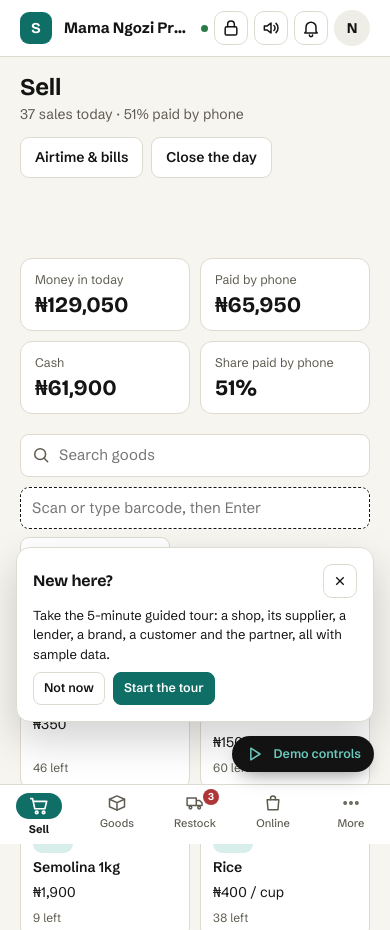
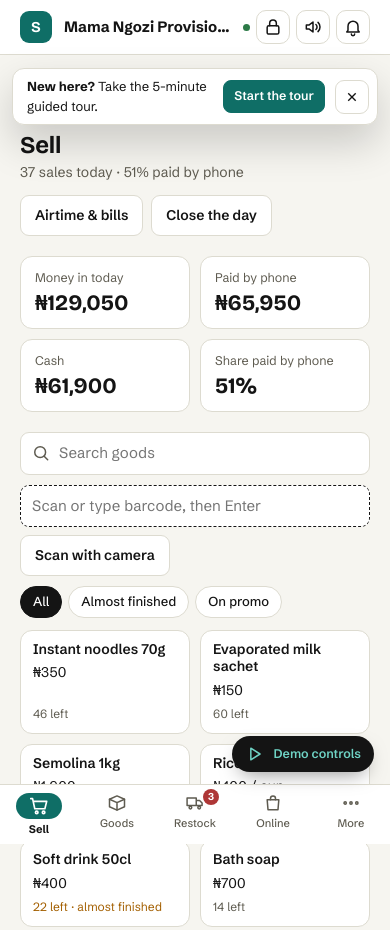
Before and after one commit to Tenites-Inc/Halites-shopbook, a plain HTML site: page index.html in a window 390 px wide. Shown: the top 930 px of the page. Drawn offline with nearby package versions, Linux system fonts and the light colour scheme.

Commit message:
Persona board pass 2: tour banner, compact tiles, tighter header
- On phones the first-visit tour offer is a one-line banner under the header
- Goods tiles drop the letter squares on phones, fitting more on screen
- The avatar hides on phones so the shop name has room
- Empty slots on the Sell page no longer leave a gap

Co-Authored-By: Claude Opus 5.5 <noreply@anthropic.com>
Claude-Session: https://claude.ai/code/session_01Hpz3efDTui2a4PRTJjixxm

```diff
--- a/index.html
+++ b/index.html
@@ -197,6 +197,7 @@ td.r, th.r{text-align:right}
 #demoswitch .rolesel{justify-content:space-between}
 #demoswitch .rolesel > span{display:inline!important}
 #demoswitch .rolesel select{max-width:62%}
+#parked:empty,#sellreq:empty,#packsell:empty{display:none}
 .ptile.isout{opacity:.62}
 .ptile.isout .tile{background:var(--surface-2)}
 
@@ -253,6 +254,9 @@ td.r, th.r{text-align:right}
   .cart{position:static}
   .page{padding-block:16px 150px}
   .tour{bottom:calc(122px + env(safe-area-inset-bottom,0px))}
+  .tour.intro{top:calc(68px + env(safe-area-inset-top,0px)); bottom:auto; left:max(12px,env(safe-area-inset-left,0px)); right:max(12px,env(safe-area-inset-right,0px)); width:auto; flex-direction:row; align-items:center; gap:10px; padding:8px 8px 8px 14px; border-radius:12px}
+  .tour.intro p{flex:1; min-width:0}
+  body.has-intro .page{padding-top:76px}
   .bnav{display:grid; grid-template-columns:repeat(5,1fr); position:fixed; left:0; right:0; bottom:0; z-index:40; background:var(--surface); border-top:1px solid var(--line); padding-bottom:env(safe-area-inset-bottom,0px); padding-left:env(safe-area-inset-left,0px); padding-right:env(safe-area-inset-right,0px)}
   .bnav a{display:flex; flex-direction:column; align-items:center; gap:2px; padding:8px 2px 7px; font-size:11px; font-weight:500; color:var(--muted); text-decoration:none; position:relative}
   .bnav a[aria-current="page"]{color:var(--ink); font-weight:700}
@@ -275,6 +279,10 @@ td.r, th.r{text-align:right}
   .bar .in{flex-wrap:nowrap}
   .bar .right{width:auto; flex-wrap:nowrap; justify-content:flex-end}
   .bar .sync > span{display:none}
+  .bar .avatar{display:none}
+  .ptile .tile{display:none}
+  .ptile{min-height:0; padding:10px 12px; gap:4px}
+  .ptile .top:not(:has(.badge)){display:none}
   .meter{display:block; width:44px; margin:4px 0 0 auto}
   table.je thead{display:none}
   table.je tr{display:grid; grid-template-columns:minmax(0,1fr) auto; gap:2px 12px; padding:10px 0; border-bottom:1px solid var(--line)}
@@ -2194,8 +2202,11 @@ function tourGo(i){
 function tourHL(){ document.querySelectorAll('.tour-hl').forEach(e => e.classList.remove('tour-hl')); const st = TOUR[ui.tour]; if(!st || !st.hl) return; const el = document.querySelector(st.hl); if(el){ el.classList.add('tour-hl'); try { el.scrollIntoView({block:'center', behavior:'smooth'}); } catch(e){} } }
 function renderTour(){
   const el = $('#tour');
-  if(ui.tour === null || ui.tour === undefined){ el.hidden = true; document.querySelectorAll('.tour-hl').forEach(e => e.classList.remove('tour-hl')); return; }
+  if(ui.tour === null || ui.tour === undefined){ document.body.classList.remove('has-intro'); el.hidden = true; document.querySelectorAll('.tour-hl').forEach(e => e.classList.remove('tour-hl')); return; }
   el.hidden = false;
+  el.classList.toggle('intro', ui.tour === -1);
+  document.body.classList.toggle('has-intro', ui.tour === -1);
+  if(ui.tour === -1 && window.matchMedia && matchMedia('(max-width: 860px)').matches){ el.innerHTML = '<p class="small"><b>New here?</b> Take the 5-minute guided tour.</p><button class="btn sm primary" data-act="tour" data-arg="start">Start the tour</button><button class="x" data-act="tour" data-arg="end" aria-label="Not now">×</button>'; return; }
   if(ui.tour === -1){ el.innerHTML = '<div class="row"><h3>New here?</h3><button class="x" data-act="tour" data-arg="end" aria-label="Close">×</button></div><p class="small">Take the 5-minute guided tour: a shop, its supplier, a lender, a brand, a customer and the partner, all with sample data.</p><div class="actions"><button class="btn sm" data-act="tour" data-arg="end">Not now</button><button class="btn sm primary" data-act="tour" data-arg="start">Start the tour</button></div>'; return; }
   const st = TOUR[ui.tour];
   el.innerHTML = `<div class="row"><span class="pill info">Step ${ui.tour + 1} of ${TOUR.length} · ${esc(st.side)}</span><button class="x" data-act="tour" data-arg="end" aria-label="Close tour">×</button></div><h3>${esc(st.title)}</h3><p class="small">${st.body}</p><div class="actions"><button class="btn sm" data-act="tour" data-arg="back" ${ui.tour === 0 ? 'disabled' : ''}>Back</button><button class="btn sm primary" data-act="tour" data-arg="next">${ui.tour === TOUR.length - 1 ? 'Finish' : 'Next'}</button></div>`;
```
